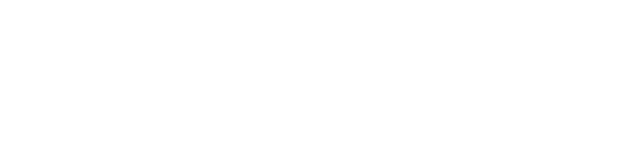
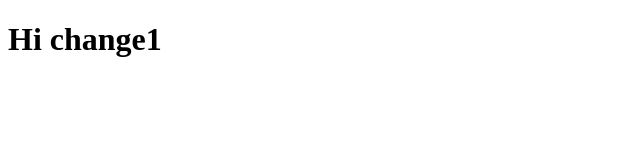
Before and after one commit to mdshahriurahmed/testrepo446, a plain HTML site: page index.html in a window 1280 px wide. Shown: the whole page, without its empty margins (0-640 px from the left). Drawn offline with Linux system fonts and the light colour scheme.

Commit message:
added h1

```diff
--- a/index.html
+++ b/index.html
@@ -8,7 +8,7 @@
 </head>
 
 <body>
-
+    <h1>Hi change1</h1>
 </body>
 
 </html>
```
